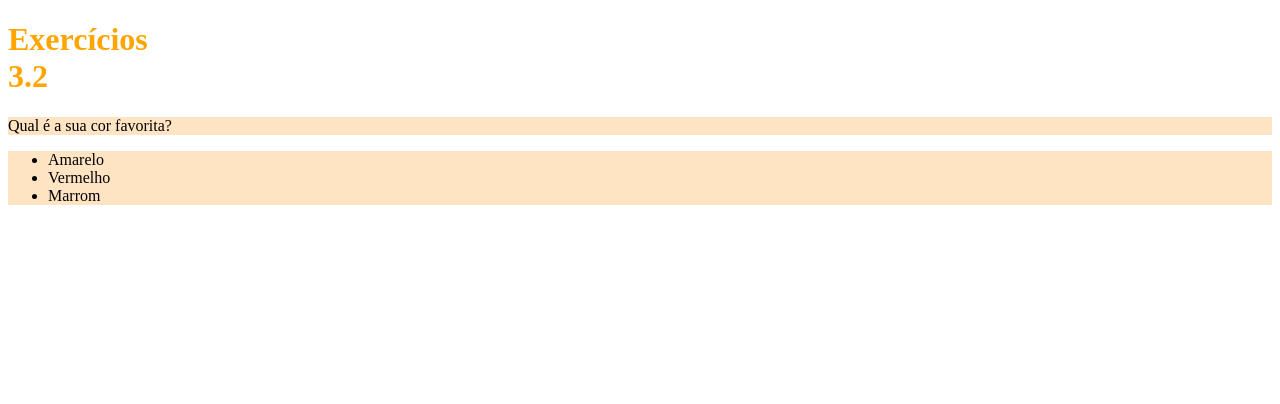
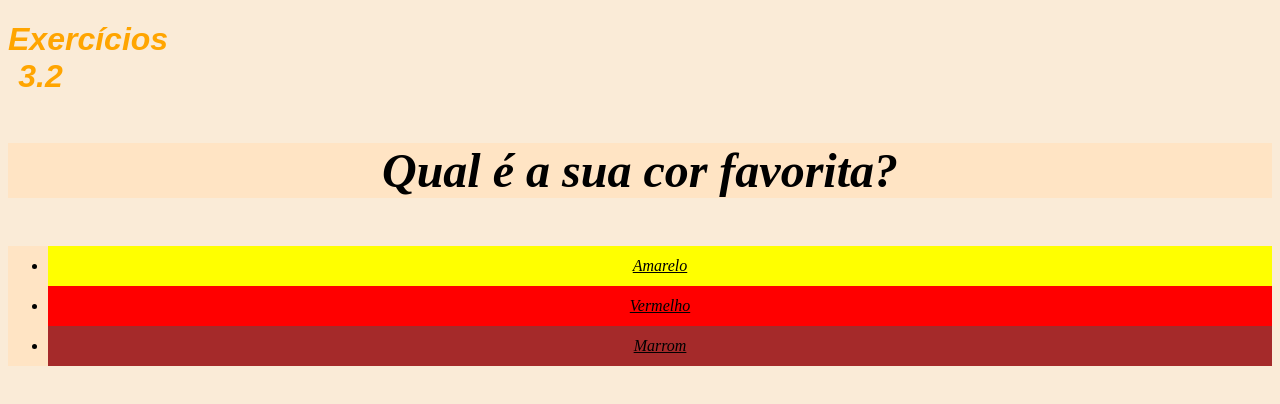
Before and after one commit to gustavotatu/trybe-exercicios, a plain HTML site: page fundamentos/bloco-3-introducao-a-html-e-css/dia-2-html-css-primeiros-passos-em-css/index.html in a window 1280 px wide. Drawn offline with Linux system fonts and the light colour scheme.

Commit message:
Propriedades de texto no CSS

```diff
--- a/fundamentos/bloco-3-introducao-a-html-e-css/dia-2-html-css-primeiros-passos-em-css/index.html
+++ b/fundamentos/bloco-3-introducao-a-html-e-css/dia-2-html-css-primeiros-passos-em-css/index.html
@@ -8,14 +8,41 @@
     h1 {
       width: 65px;
       color: orange;
+      font-family: sans-serif;
+    }
+
+    p {
+      font-weight: 600;
+      font-size: 3em;
     }
 
     ul {
       background-color: blue;
+      line-height: 40px;
+      text-decoration: underline;
     }
 
     .bgcolor-pul {
       background-color: bisque;
+    }
+
+    body {
+      font-size: 16px;
+      font-style: italic;
+      text-align: center;
+      background-color: antiquewhite;
+    }
+
+    #amarelo {
+      background-color: yellow;
+    }
+
+    #vermelho {
+      background-color: red;
+    }
+
+    #marrom {
+      background-color: brown;
     }
   </style>
 </head>
@@ -24,9 +51,9 @@
   <h1>Exercícios 3.2</h1>
   <p class="bgcolor-pul">Qual é a sua cor favorita?</p>
   <ul class="bgcolor-pul">
-    <li>Amarelo</li>
-    <li>Vermelho</li>
-    <li>Marrom</li>
+    <li id="amarelo">Amarelo</li>
+    <li id="vermelho">Vermelho</li>
+    <li id="marrom">Marrom</li>
   </ul>
 </body>
 
```
